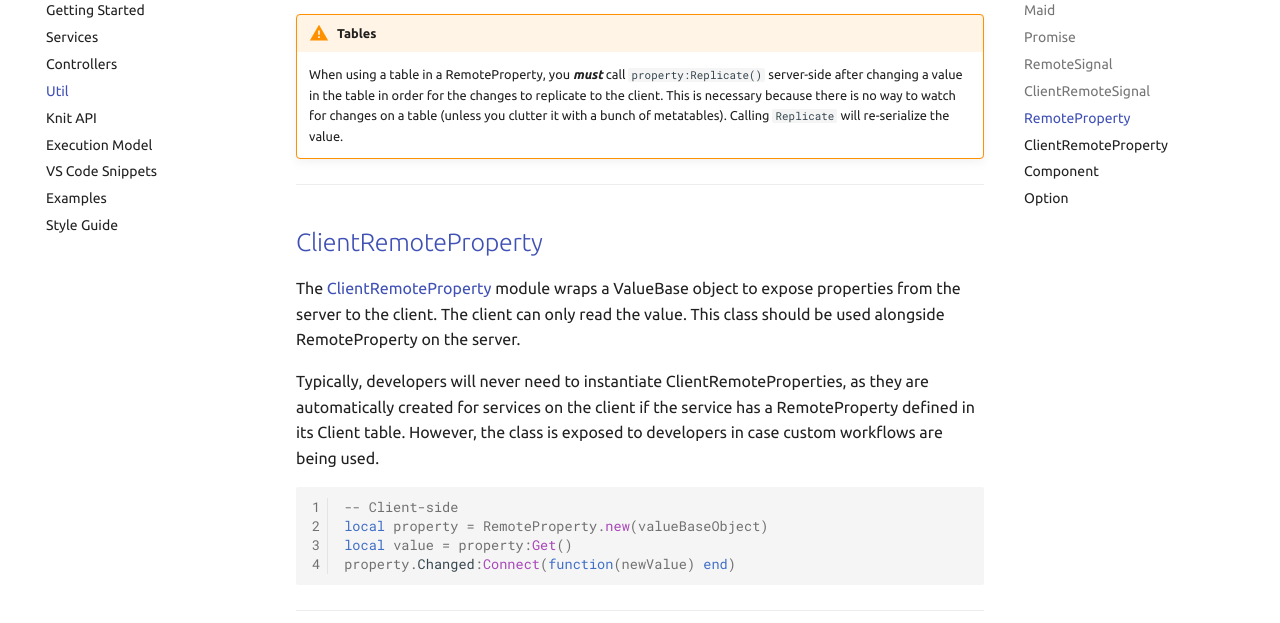
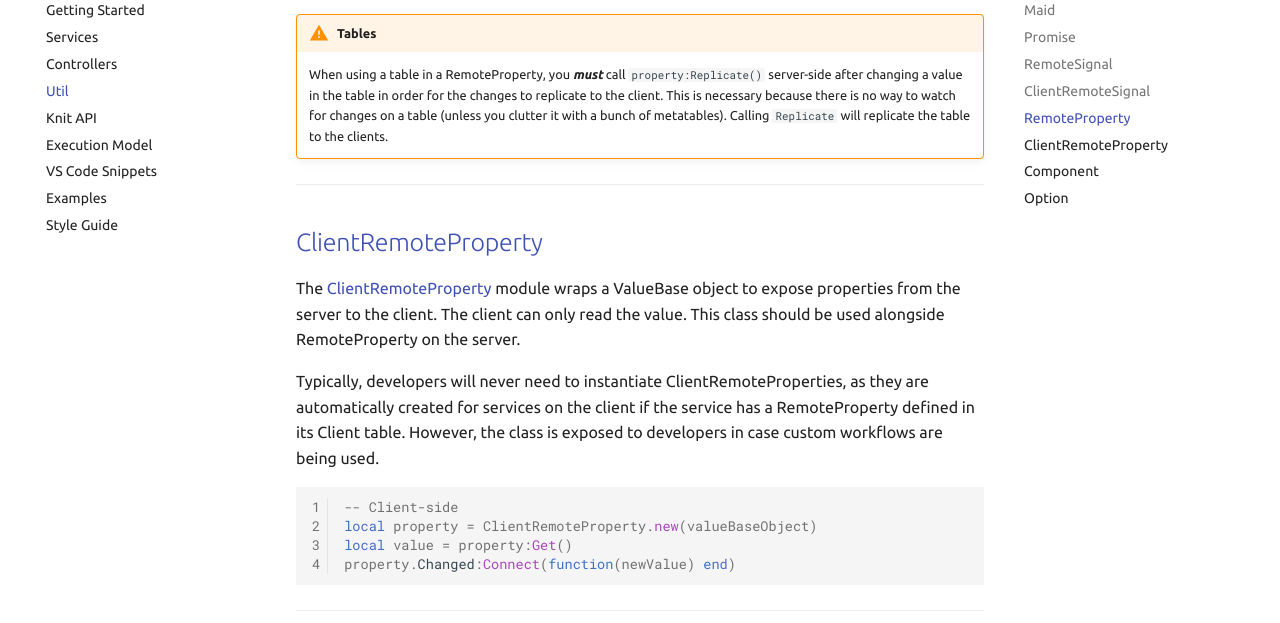
Before and after one commit to Sleitnick/Knit, an MkDocs documentation site: the page built from docs/util.md, in a window 1280 px wide and 900 px high, scrolled down 4541 px. Shown: the part 152-775 px from the top of the window. Built offline with MkDocs 1.6.1 and Material for MkDocs 9.7.7, drawn with Linux system fonts in a browser that asks for light colours; comment, search, counter and statistics services are not loaded.

Commit message:
Doc cleanup

````diff
--- a/docs/util.md
+++ b/docs/util.md
@@ -197,7 +197,7 @@ property.Changed:Connect(function(newValue) end)
 ```
 
 !!! warning "Tables"
-	When using a table in a RemoteProperty, you **_must_** call `property:Replicate()` server-side after changing a value in the table in order for the changes to replicate to the client. This is necessary because there is no way to watch for changes on a table (unless you clutter it with a bunch of metatables). Calling `Replicate` will re-serialize the value.
+	When using a table in a RemoteProperty, you **_must_** call `property:Replicate()` server-side after changing a value in the table in order for the changes to replicate to the client. This is necessary because there is no way to watch for changes on a table (unless you clutter it with a bunch of metatables). Calling `Replicate` will replicate the table to the clients.
 
 --------------------
 
@@ -209,7 +209,7 @@ Typically, developers will never need to instantiate ClientRemoteProperties, as
 
 ```lua
 -- Client-side
-local property = RemoteProperty.new(valueBaseObject)
+local property = ClientRemoteProperty.new(valueBaseObject)
 local value = property:Get()
 property.Changed:Connect(function(newValue) end)
 ```
````
Also changed, not shown: docs/index.md (+1 -1 lines), docs/whyknit.md (+3 -0 lines).
